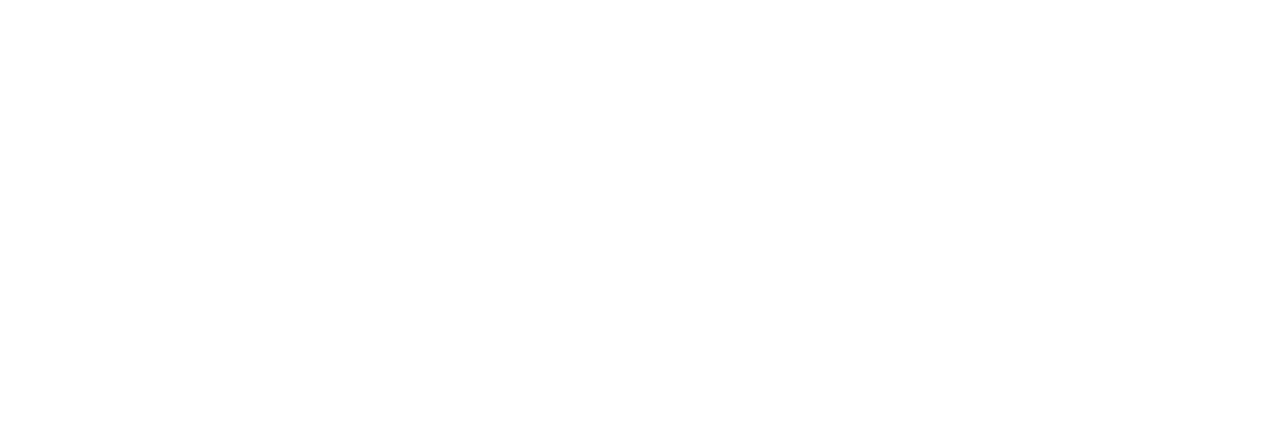
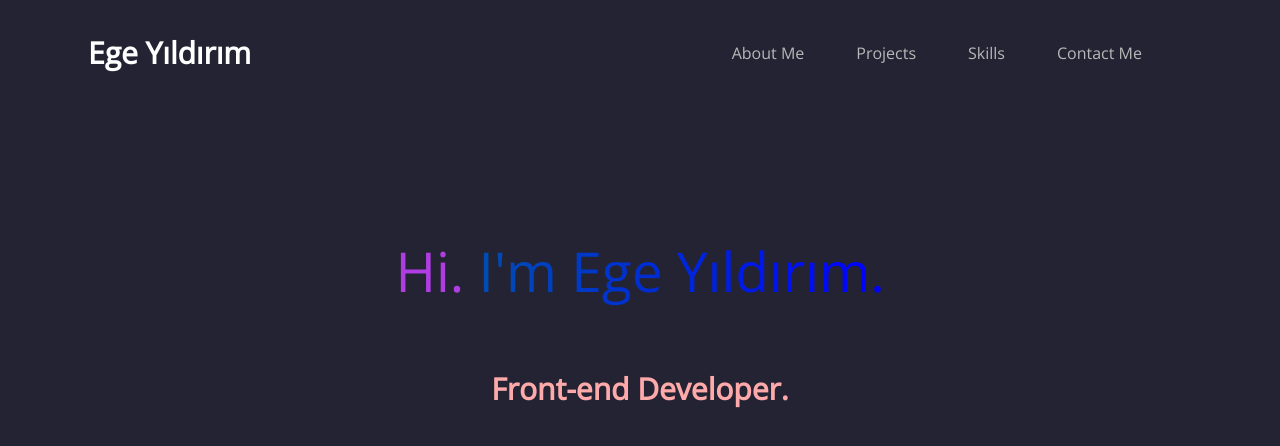
Before and after one commit to egeyil/portfolio-website, a plain HTML site: page index.html in a window 1280 px wide. Drawn offline with nearby package versions, Linux system fonts and the light colour scheme.

Commit message:
add navbar and header

```diff
--- a/index.html
+++ b/index.html
@@ -15,6 +15,27 @@
     <title>Ege Yıldırım Portfolio</title>
   </head>
   <body>
+    <nav id="navbar">
+      <h2>Ege Yıldırım</h2>
+      <ul class="navbar-right">
+        <li>About Me</li>
+        <li>Projects</li>
+        <li>Skills</li>
+        <li>Contact Me</li>
+      </ul>
+    </nav>
+
+    <header id="header fadeIn">
+      <span class="header-1">Hi. </span>
+      <span class="header-2">I'm Ege Yıldırım.</span>
+      <h2>Front-end Developer.</h2>
+    </header>
+
+    <main>
+      <section id="bio"></section>
+      <section id="projects"></section>
+    </main>
+
     <script src="script.js"></script>
   </body>
 </html>
--- a/styles.css
+++ b/styles.css
@@ -0,0 +1,102 @@
+@import url("https://fonts.googleapis.com/css2?family=Open+Sans&display=swap");
+
+body {
+  font-family: "Open Sans", sans-serif;
+  background-color: #242333;
+  color: #fff;
+}
+
+#navbar {
+  display: flex;
+  flex-direction: row;
+  justify-content: space-between;
+  margin: 2em 5em;
+}
+
+#navbar h2 {
+  font-size: 30px;
+  margin: 0;
+}
+
+#navbar h2:hover {
+  color: rgb(174, 62, 226);
+}
+
+.navbar-right {
+  margin: 0;
+  list-style: none;
+  display: flex;
+  flex-direction: row;
+  justify-content: center;
+  align-items: center;
+}
+
+.navbar-right li {
+  padding: 2px;
+  color: rgb(184, 184, 184);
+  margin-right: 3em;
+}
+
+.navbar-right li:hover {
+  border-radius: 8px;
+  transform: scale(1.2);
+  color: rgb(248, 248, 248);
+  cursor: pointer;
+}
+
+.navbar-right li:visited {
+  text-decoration: none;
+}
+
+header {
+  margin-top: 10em;
+  text-align: center;
+  margin-left: auto;
+  margin-right: auto;
+  background-repeat: no-repeat;
+  animation-duration: 5s;
+  animation-fill-mode: both;
+  -webkit-animation-name: fadeIn;
+  animation-name: fadeIn;
+}
+
+@keyframes fadeIn {
+  0% {
+    opacity: 0;
+  }
+  100% {
+    opacity: 1;
+  }
+}
+
+.header-1 {
+  color: rgb(174, 62, 226);
+  font-size: 55px;
+}
+
+.header-2 {
+  color: transparent;
+  font-size: 55px;
+  background-image: linear-gradient(to right, #f00, #ff0, #0f0, #00f);
+  background-clip: text;
+  animation: animate 10s linear infinite;
+  background-size: 1000%;
+}
+
+@keyframes animate {
+  0% {
+    background-position: 0% 100%;
+  }
+  50% {
+    background-position: 100% 0%;
+  }
+  100% {
+    background-position: 0% 100%;
+  }
+}
+
+header h2 {
+  color: #ffaaaa;
+  font-size: 30px;
+  margin-top: 2em;
+}
```
